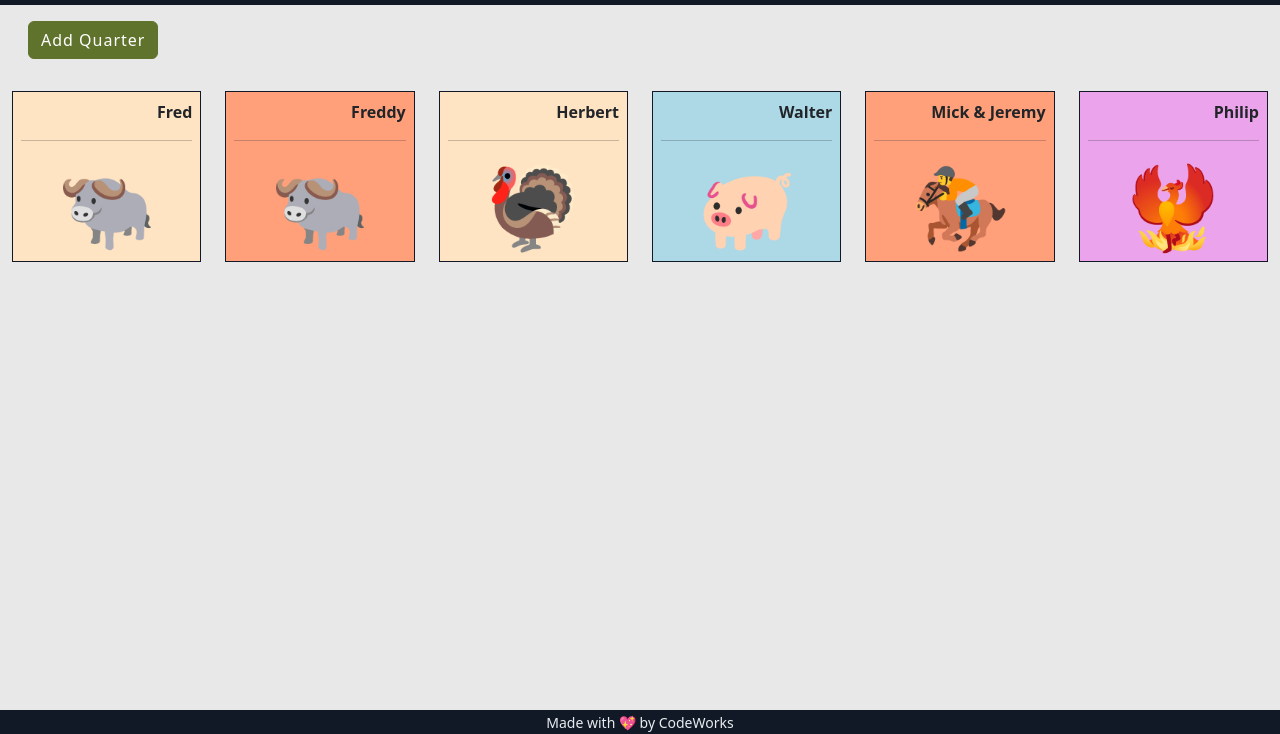
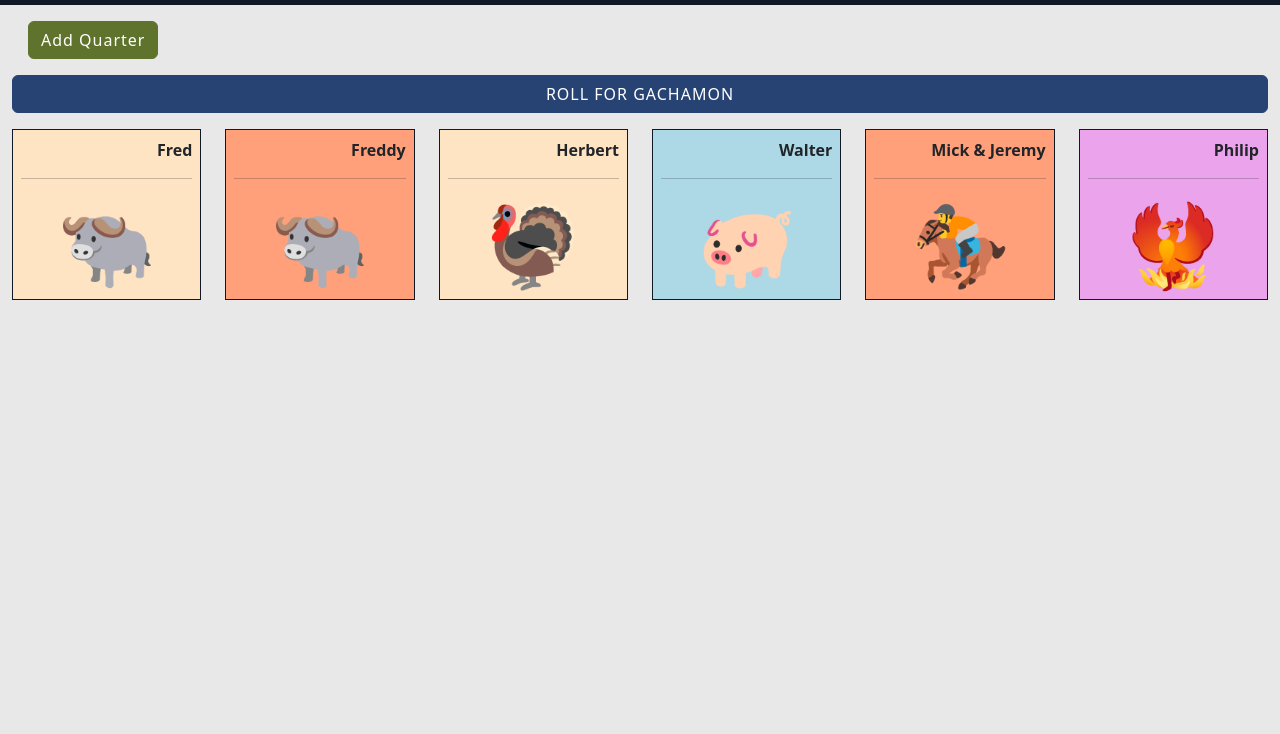
Before and after one commit to CodeWorks-FullStack/winter24_gacha_gachamon, a website with bundled scripts: page index.html in a window 1280 px wide. Shown: the part 66-800 px from the top of the page. Built offline with nearby package versions, Linux system fonts and the light colour scheme; a script that the page names is missing.

Commit message:
added button to get random

```diff
--- a/app/controllers/GachamonsController.js
+++ b/app/controllers/GachamonsController.js
@@ -27,4 +27,9 @@ export class GachamonsController {
     gachamonsService.setActiveGachamon(name)
     this.drawActiveGachamon()
   }
+
+  rollForGachamon() {
+    console.log('rolling!');
+
+  }
 }
--- a/index.html
+++ b/index.html
@@ -53,6 +53,14 @@
         </div>
       </section>
 
+      <section class="row">
+        <div class="col-12">
+          <button onclick="app.GachamonsController.rollForGachamon()" class="btn btn-primary w-100">
+            ROLL FOR GACHAMON
+          </button>
+        </div>
+      </section>
+
       <section id="gachamon-catalog" class="row my-3">
         <!-- STUB gachamon card -->
         <!-- <div class="col-md-2">
@@ -91,9 +99,6 @@
 
   <!-- SECTION -->
   <footer class="bg-dark text-light">
-    <div class="text-center no-select">
-      <p class="mb-0"><small>Made with 💖 by CodeWorks</small></p>
-    </div>
   </footer>
 
   <script src="https://cdn.jsdelivr.net/npm/axios/dist/axios.min.js"></script>
```
